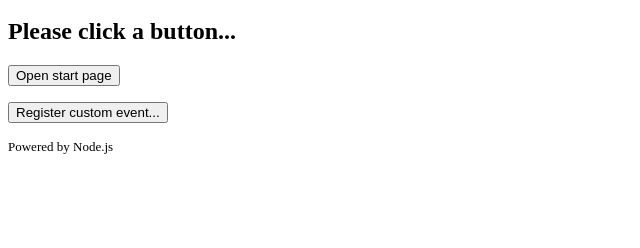
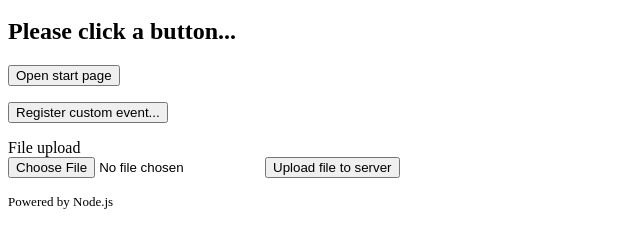
Before and after one commit to fhilitski/node-js, a plain HTML site: page node-test/index.html in a window 1280 px wide. Shown: the part 48-296 px from the top of the page, without its empty margins (0-640 px from the left). Drawn offline with Linux system fonts and the light colour scheme.

Commit message:
some changes to index.html

```diff
--- a/node-test/index.html
+++ b/node-test/index.html
@@ -1,7 +1,7 @@
 <html>
 <head>
-  <link rel="shortcut icon" href="/favicon.ico" type="image/x-icon">
-  <link rel="icon" href="/favicon.ico" type="image/x-icon">
+  <link rel='shortcut icon' href='/favicon.ico' type='image/x-icon'>
+  <link rel='icon' href='/favicon.ico' type='image/x-icon'>
 </head>
 <title> Node server index page </title>
 <body>
@@ -17,6 +17,13 @@
       <button type='submit'>Register custom event...</button>
    </form>
 </div>
+<div>
+File upload<br>
+<form action='upload' method='post'>
+  <input type='file' name='upload_file' id='upload_file'>
+  <input type='submit' name='submit' value='Upload file to server'>
+</form>
+</div>
 <div style='font-size:small'>
 	Powered by Node.js
 </div>
```
